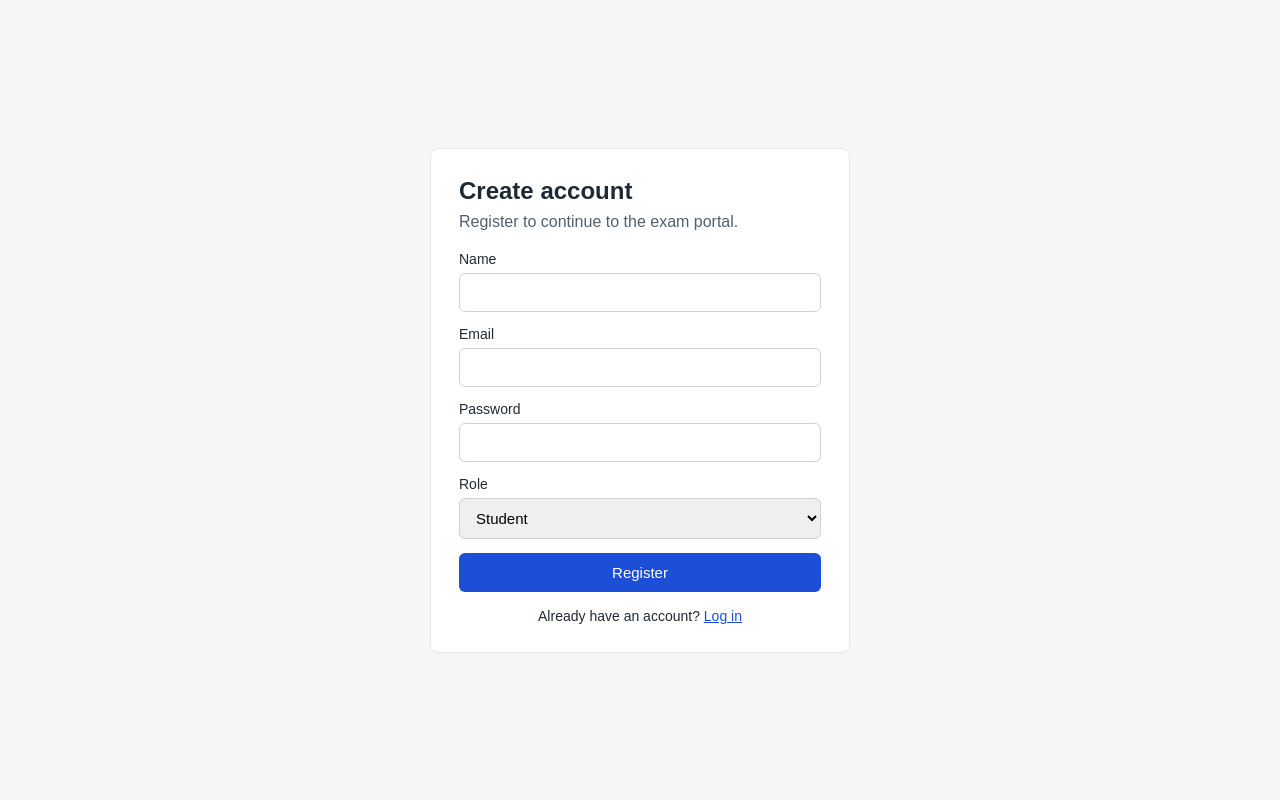
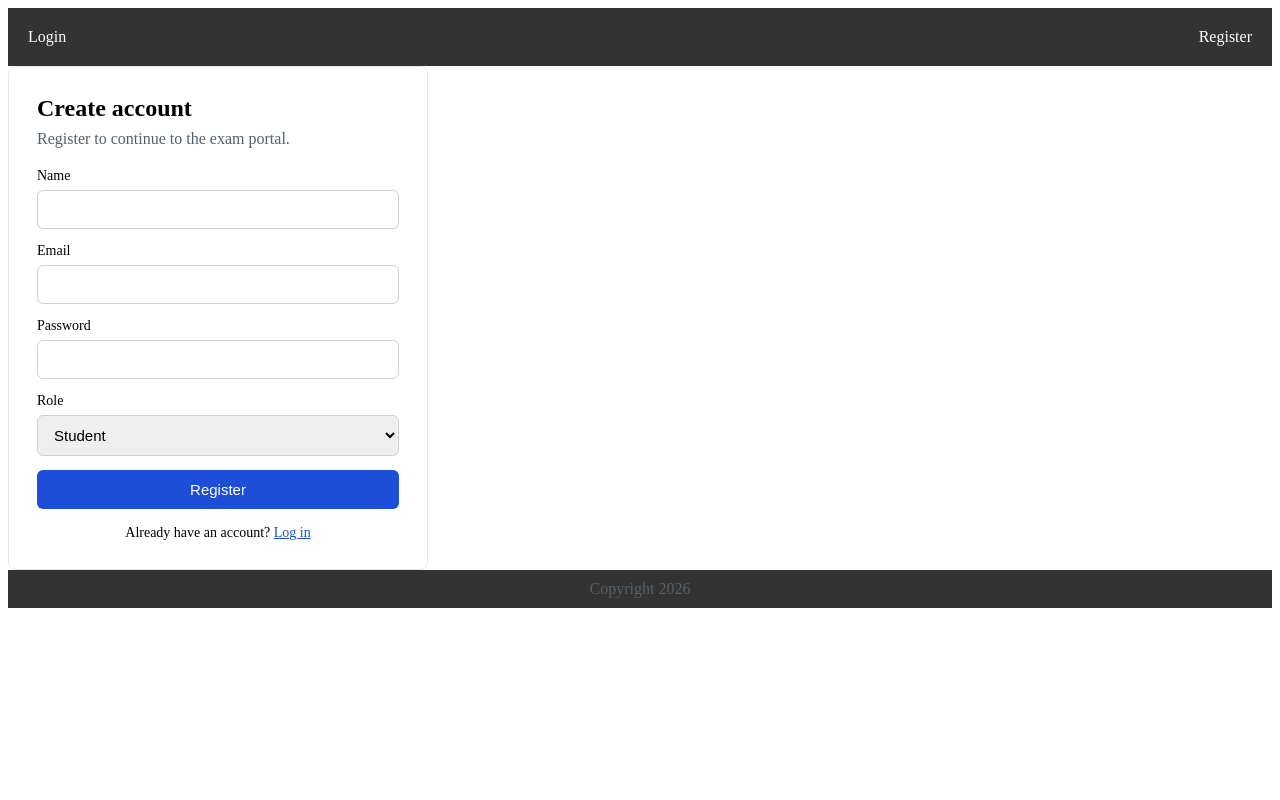
Before and after one commit to sfdhn878y/m1, a Flask app: page /register in a window 1280 px wide. Run offline with Flask 3, Linux system fonts and the light colour scheme.

Commit message:
Add shared layout, admin dashboard, and logout.
EOF

Co-authored-by: Cursor <cursoragent@cursor.com>

```diff
--- a/app.py
+++ b/app.py
@@ -3,11 +3,11 @@ from flask_sqlalchemy import SQLAlchemy
 from flask import redirect,url_for
 
 app = Flask(__name__)
+app.secret_key = 'sdfsfsdfad'
 app.config['SQLALCHEMY_DATABASE_URI'] = 'sqlite:///exam_management.db'
 app.config['SQLALCHEMY_TRACK_MODIFICATIONS'] = False
+
 db = SQLAlchemy(app)
-
-
 
 
 class User(db.Model):
@@ -80,23 +80,31 @@ def login():
     if request.method == 'POST':
         email = request.form['email']
         password = request.form['password']
-        user = User.query.filter_by(email=email,password=password).first()
-        session['user_id'] = user.id
-        if user:
-            return render_template('profile.html')
+        user = User.query.filter_by(email=email).first()
+        if user.password == password:
+            session['user_id'] = user.id
+            if user.role == 'admin':
+                return redirect(url_for('admin_dashboard'))
+
+
         else:
             return render_template('login.html',error='Invalid email or password')
 
     return render_template('login.html')
 
+@app.route('/logout',methods=['POST','GET'])
+def logout():
+    session.pop('user_id',None)
+    return redirect(url_for('index'))
 
-
-
+@app.route('/admin_dashboard',methods=['POST','GET'])
+def admin_dashboard():
+    return render_template('admin_dashboard.html')
 
 
 @app.route('/')
 def index():
-    return render_template('mypuchui.html')
+    return render_template('index.html')
 
 
 
@@ -105,4 +113,10 @@ def index():
 if __name__ == '__main__':
     with app.app_context():
         db.create_all()
+        old_user = User.query.filter_by(email='admin@gmail.com').first()
+        if not old_user:
+            new_admin = User(name='admin',email='admin@gmail.com',password='admin',role='admin')
+            db.session.add(new_admin)
+            db.session.commit()
+
     app.run(debug=True)
--- /dev/null
+++ b/templates/admin_dashboard.html
@@ -0,0 +1,4 @@
+{% extends 'base.html' %}
+{% block content %}
+hi this is my admin page
+{% endblock %}
--- /dev/null
+++ b/templates/base.html
@@ -0,0 +1,50 @@
+<!DOCTYPE html>
+<html lang="en">
+<head>
+    <meta charset="UTF-8">
+    <meta name="viewport" content="width=device-width, initial-scale=1.0">
+    <title>Document</title>
+</head>
+<body>
+    <style>
+        nav{
+            display: flex;
+            justify-content: space-between;
+            align-items: center;
+            background-color: #333;
+            color: #fff;
+            padding: 10px;
+        }
+        nav a{
+            color: #fff;
+            text-decoration: none;
+            padding: 10px;
+        }
+        nav a:hover{
+            background-color: #555;
+        }
+        footer{
+            text-align: center;
+            background-color: #333;
+            color: #fff;
+            padding: 10px;
+        }
+        footer p{
+            margin: 0;
+    </style>
+    <nav>
+        {% if 'user_id' in session %}
+        <a href="logout">Logout</a>
+
+        {% else %}
+            <a href="/login">Login</a>
+            <a href="/register">Register</a>
+        {% endif %}
+    </nav>
+    {% block content %}
+    {% endblock %}
+    <footer>
+        <p>Copyright 2026</p>
+    </footer>
+</body>
+</html>
--- /dev/null
+++ b/templates/index.html
@@ -0,0 +1,5 @@
+
+{% extends 'base.html' %}
+{% block content %}
+this is my index page
+{% endblock %}
--- a/templates/register.html
+++ b/templates/register.html
@@ -1,21 +1,8 @@
-<!DOCTYPE html>
-<html lang="en">
-<head>
-    <meta charset="UTF-8">
-    <meta name="viewport" content="width=device-width, initial-scale=1.0">
-    <title>Register</title>
+{% extends 'base.html' %}
+{% block content %}
     <style>
         * { box-sizing: border-box; }
-        body {
-            margin: 0;
-            min-height: 100vh;
-            display: flex;
-            align-items: center;
-            justify-content: center;
-            font-family: Arial, sans-serif;
-            background: #f4f6f8;
-            color: #1f2933;
-        }
+
         .card {
             width: 100%;
             max-width: 420px;
@@ -74,4 +61,5 @@
         <div class="link">Already have an account? <a href="/login">Log in</a></div>
     </form>
 </body>
-</html>
+{% endblock %}
+`
```
Also changed, not shown: templates/login.html (+4 -17 lines).
